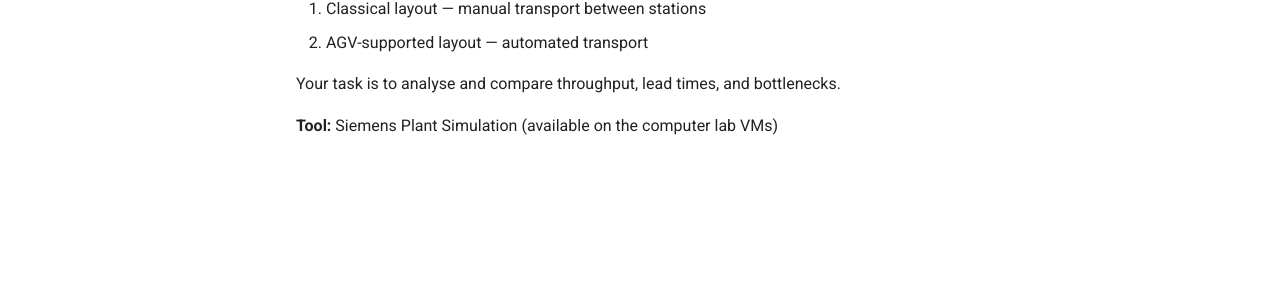
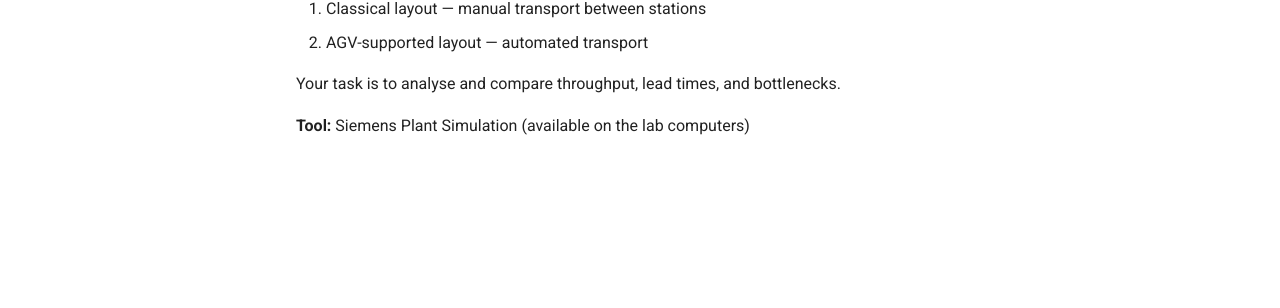
Before and after one commit to digital-business-lab/lecture-auto, an MkDocs documentation site: the page built from web/block-04/index.md, in a window 1280 px wide. Shown: the part 514-822 px from the top of the page. Built offline with MkDocs 1.6.1 and Material for MkDocs 9.7.7, drawn with Linux system fonts in a browser that asks for light colours; comment, search, counter and statistics services are not loaded.

Commit message:
fix: Plant Simulation runs natively on lab computers, not in a VM
Corrected all references across CLAUDE.md, course-concept.md,
semester-prep.md, block-04-simulation/README.md, and web/block-04/index.md.
Moved Plant Simulation from the VM section to the lab computers section
in the semester prep checklist and software config table.

Co-Authored-By: Claude Sonnet 4.6 <noreply@anthropic.com>

```diff
--- a/web/block-04/index.md
+++ b/web/block-04/index.md
@@ -14,4 +14,4 @@ You will simulate a **wave manufacturing** production environment in two configu
 
 Your task is to analyse and compare throughput, lead times, and bottlenecks.
 
-**Tool:** Siemens Plant Simulation (available on the computer lab VMs)
+**Tool:** Siemens Plant Simulation (available on the lab computers)
```
Also changed, not shown: CLAUDE.md (+2 -2 lines), block-04-simulation/README.md (+1 -1 lines), docs/course-concept.md (+1 -1 lines), docs/semester-prep.md (+7 -4 lines).
